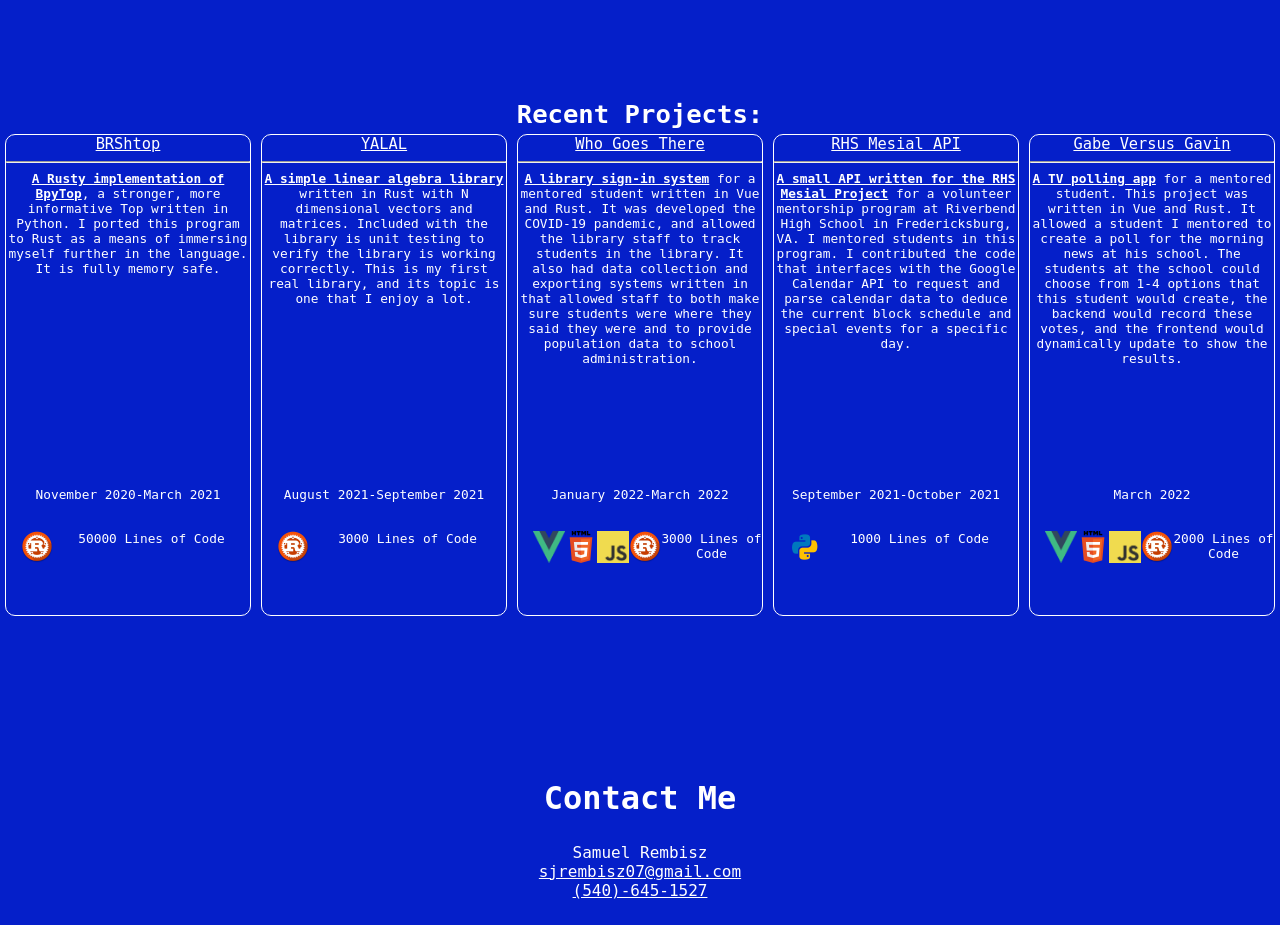
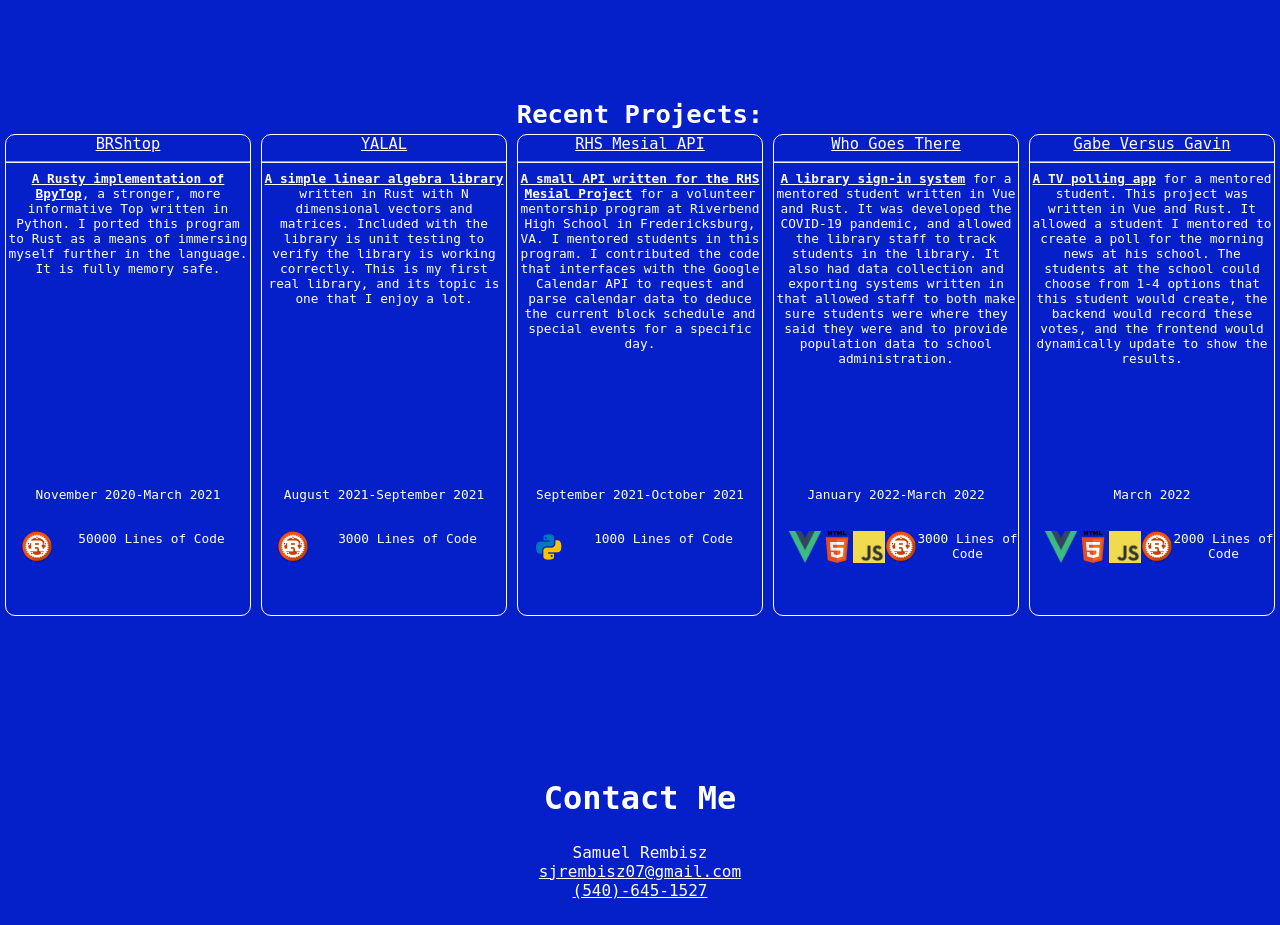
Before and after one commit to StappsWorld/stappsworld.com, a Vue app in the folder resume/: page / in a window 1280 px wide. Shown: the part 3220-4145 px from the top of the page. Built offline with nearby package versions, Linux system fonts and the light colour scheme.

Commit message:
Organized projects by date

```diff
--- a/resume/src/components/projects/projects.js
+++ b/resume/src/components/projects/projects.js
@@ -20,6 +20,16 @@ export const proj_arr = [
     time_ended: new Date("September 1, 2021 00:00:00"),
   },
   {
+    name: "RHS Mesial API",
+    url: "https://github.com/Riverbend-High-School/rhs-mesial-api",
+    tools: ["python"],
+    description:
+      "<u><strong>A small API written for the RHS Mesial Project</u></strong> for a volunteer mentorship program at Riverbend High School in Fredericksburg, VA. I mentored students in this program. I contributed the code that interfaces with the Google Calendar API to request and parse calendar data to deduce the current block schedule and special events for a specific day.",
+    loc: 1000,
+    time_started: new Date("September 1, 2021 00:00:00"),
+    time_ended: new Date("October 1, 2021 00:00:00"),
+  },
+  {
     name: "Who Goes There",
     url: "https://github.com/Riverbend-High-School/Who-Goes-There",
     tools: ["vue", "html", "js", "rust"],
@@ -28,16 +38,6 @@ export const proj_arr = [
     loc: 3000,
     time_started: new Date("January 1, 2022 00:00:00"),
     time_ended: new Date("March 1, 2022 00:00:00"),
-  },
-  {
-    name: "RHS Mesial API",
-    url: "https://github.com/Riverbend-High-School/rhs-mesial-api",
-    tools: ["python"],
-    description:
-      "<u><strong>A small API written for the RHS Mesial Project</u></strong> for a volunteer mentorship program at Riverbend High School in Fredericksburg, VA. I mentored students in this program. I contributed the code that interfaces with the Google Calendar API to request and parse calendar data to deduce the current block schedule and special events for a specific day.",
-    loc: 1000,
-    time_started: new Date("September 1, 2021 00:00:00"),
-    time_ended: new Date("October 1, 2021 00:00:00"),
   },
   {
     name: "Gabe Versus Gavin",
```
